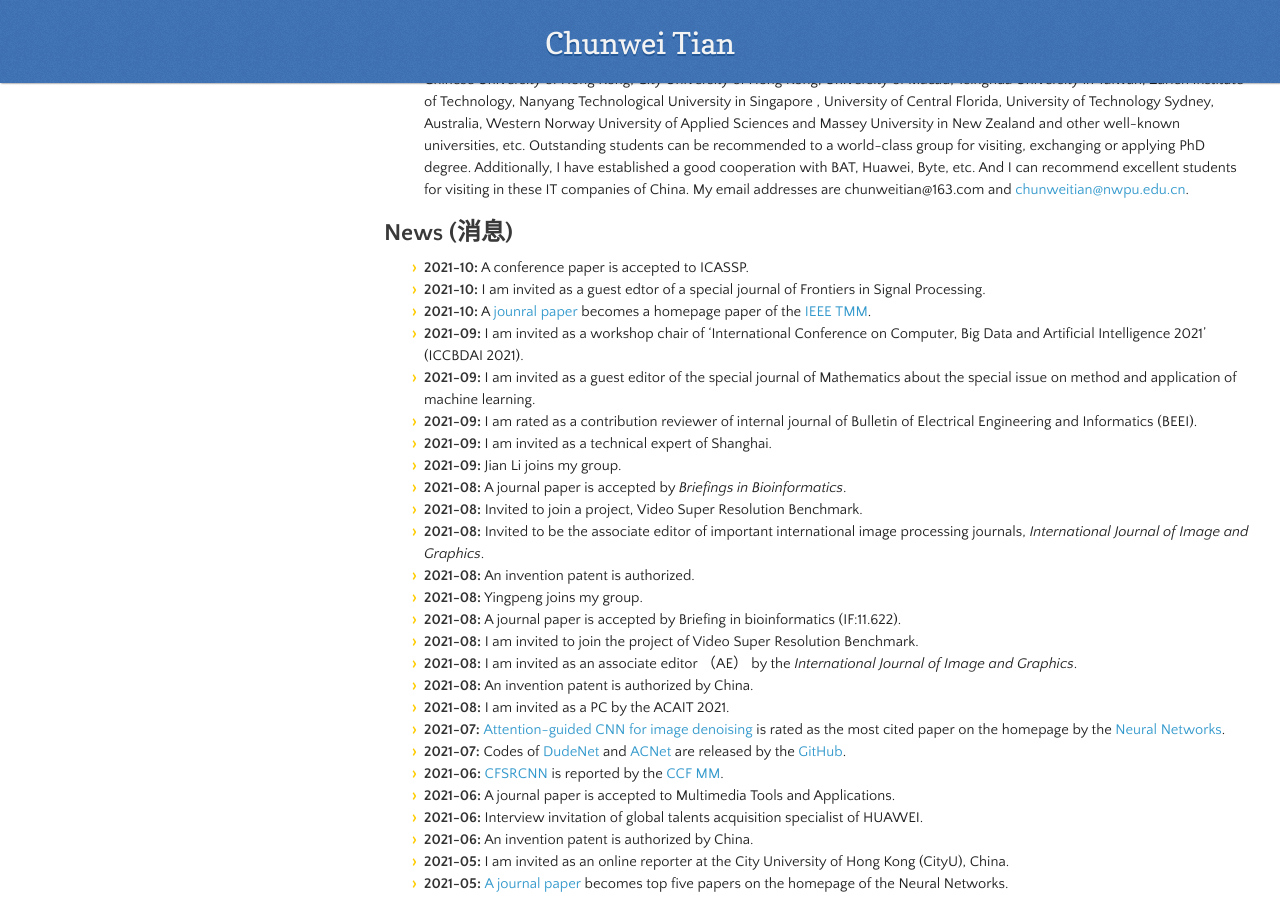
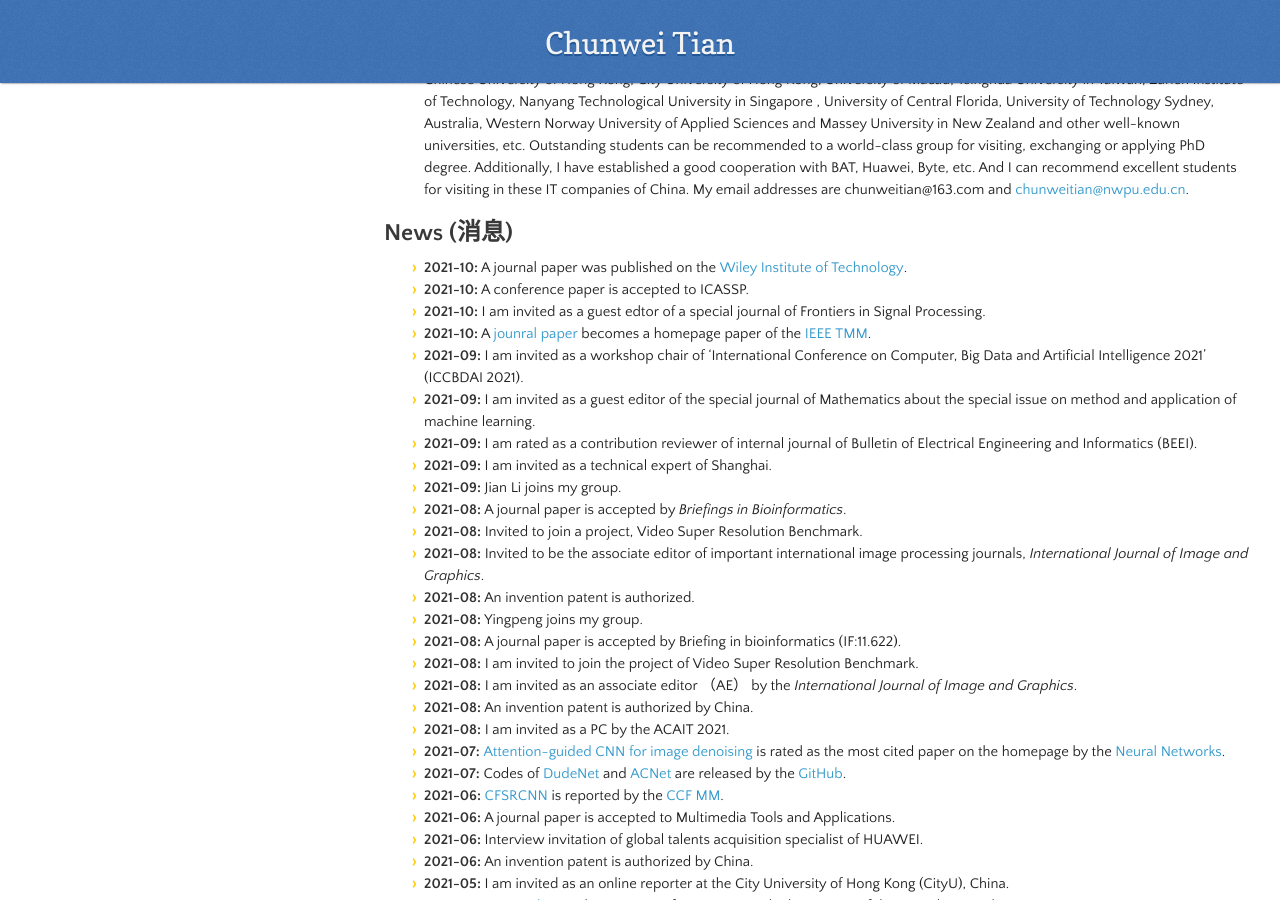
Before and after one commit to hellloxiaotian/hellloxiaotian.github.io, a Jekyll site: the page built from index.md, in a window 1280 px wide and 900 px high, scrolled down 1322 px. Built offline with Jekyll 4.4.1, drawn with Linux system fonts in a browser that asks for light colours; nearby versions of some CDN libraries; our own code applies the rules of GitHub Pages for plain Markdown files; the repository's description, which GitHub fills in, is left out.

Commit message:
Add files via upload

```diff
--- a/index.md
+++ b/index.md
@@ -29,6 +29,7 @@ Major Research Project:  Noise Tolerance Computing and Flexible Low-Level Vision
 - Welcome to contact me for undergraduates, masters and RA students, who are interested in artificial intelligence, deep learning and image processing. I have good cooperation with Tsinghua University, Peking University, Harbin Institute of Technology, National University of Defense Technology, Wuhan University, Central South University, Dalian University of Technology, Nankai University , Hunan University, Nanjing University of Technology, Southern University of Science and Technology, Institute of Information Technology, Chinese Academy of Sciences, Shenzhen Advanced Institute of Chinese Academy of Sciences, Pengcheng Laboratory, Chinese University of Hong Kong, City University of Hong Kong, University of Macau, Tsinghua University in Taiwan, Zurich Institute of Technology, Nanyang Technological University in Singapore , University of Central Florida, University of Technology Sydney, Australia, Western Norway University of Applied Sciences and Massey University in New Zealand and other well-known universities, etc. Outstanding students can be recommended to a world-class group for visiting, exchanging or applying PhD degree. Additionally, I have established a good cooperation with BAT, Huawei, Byte, etc. And I can recommend excellent students for visiting in these IT companies of China. My email addresses are chunweitian@163.com and [chunweitian@nwpu.edu.cn](mailto:chunweitian@nwpu.edu.cn).
 
 ## News (消息)
+- **2021-10:** A journal paper was published on the [Wiley Institute of Technology]([IET编辑精选文章：一种高效神经网络的图像去噪方法 (qq.com)](https://mp.weixin.qq.com/s/UX4wjLk9Im7Nl_AdQZfQuQ)).
 - **2021-10:** A conference paper is accepted to ICASSP.
 - **2021-10:** I am invited as a guest edtor of a special journal of Frontiers in Signal Processing.
 - **2021-10:** A [jounral paper](https://ieeexplore.ieee.org/stamp/stamp.jsp?arnumber=9105085) becomes a homepage paper of the [IEEE TMM](https://ieeexplore.ieee.org/xpl/mostRecentIssue.jsp?punumber=6046&isnumber=9296985).
```
